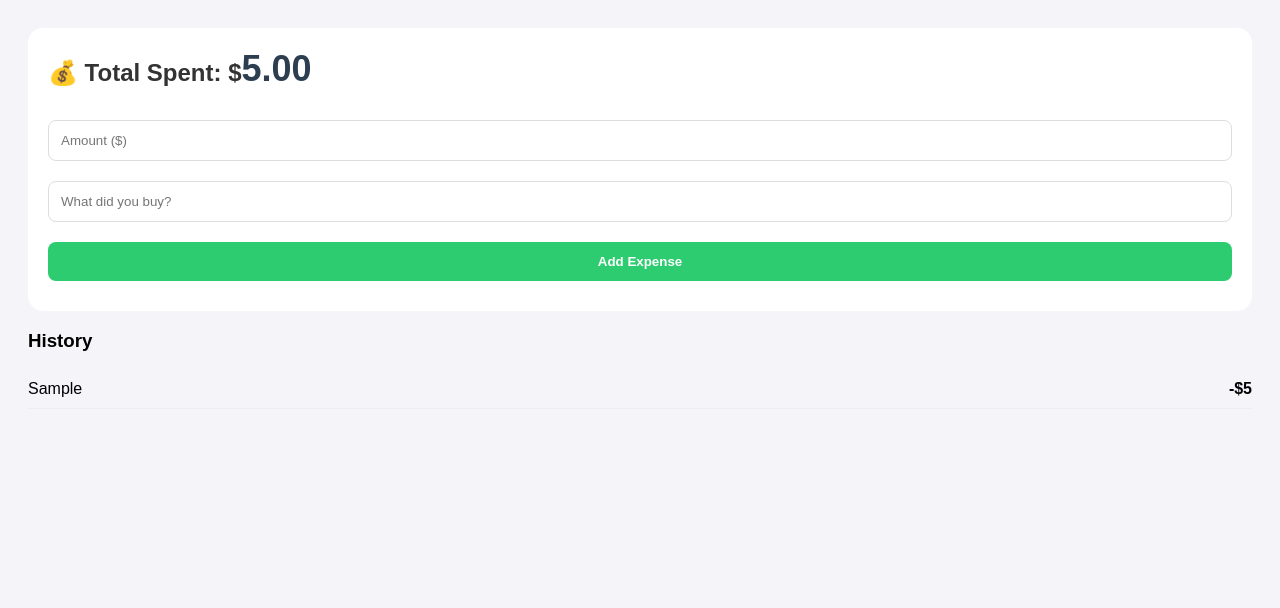
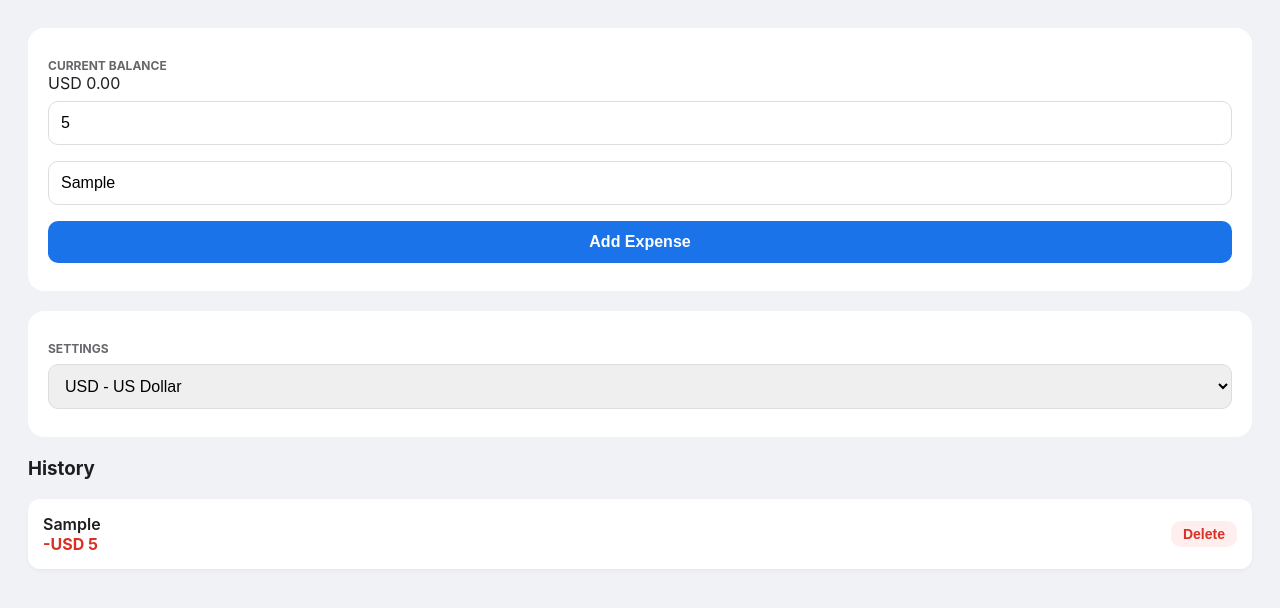
Before and after one commit to marvvhsc/dashboard, a plain HTML site: page index.html in a window 1280 px wide. Both pictures are taken after typing "5", "Sample" into the empty fields and a click on the button "Add Expense". Drawn offline with Linux system fonts and the light colour scheme.

Commit message:
Expenses v0.1.1

```diff
--- a/index.html
+++ b/index.html
@@ -3,57 +3,138 @@
 <head>
     <meta charset="UTF-8">
     <meta name="viewport" content="width=device-width, initial-scale=1.0">
-    <title>My Money</title>
+    <title>Dashboard</title>
     <link rel="manifest" href="manifest.json">
     <style>
-        body { font-family: sans-serif; background: #f4f4f9; padding: 20px; }
-        .card { background: white; padding: 20px; border-radius: 15px; shadow: 0 4px 6px rgba(0,0,0,0.1); }
-        h2 { margin-top: 0; color: #333; }
-        input, select, button { width: 100%; padding: 12px; margin: 10px 0; border: 1px solid #ddd; border-radius: 8px; box-sizing: border-box; }
-        button { background: #2ecc71; color: white; border: none; font-weight: bold; }
-        .entry { display: flex; justify-content: space-between; padding: 10px 0; border-bottom: 1px solid #eee; }
-        #total { font-size: 1.5em; font-weight: bold; color: #2c3e50; }
+        body { font-family: -apple-system, sans-serif; background: #f0f2f5; padding: 20px; color: #1c1e21; }
+        .card { background: white; padding: 20px; border-radius: 16px; shadow: 0 4px 12px rgba(0,0,0,0.08); margin-bottom: 20px; }
+        h2 { margin: 0 0 10px 0; font-size: 1.2rem; color: #65676b; }
+        select, input, button { width: 100%; padding: 12px; margin: 8px 0; border: 1px solid #ddd; border-radius: 10px; font-size: 16px; box-sizing: border-box; }
+        button { background: #1a73e8; color: white; border: none; font-weight: bold; transition: background 0.2s; }
+        button:active { background: #155cb0; }
+
+        .entry { display: flex; justify-content: space-between; align-items: center; background: white; padding: 15px; border-radius: 12px; margin-bottom: 8px; box-shadow: 0 2px 4px rgba(0,0,0,0.04); }
+        .entry-info { display: flex; flex-direction: column; }
+        .entry-desc { font-weight: 600; }
+        .entry-amt { color: #d93025; font-weight: bold; }
+
+        .delete-btn { width: auto; background: #ffeeee; color: #d93025; padding: 5px 12px; font-size: 14px; margin: 0; }
+
+        .currency-label { font-size: 12px; color: #65676b; font-weight: bold; margin-top: 10px; display: block; }
     </style>
 </head>
 <body>
+
     <div class="card">
-        <h2>💰 Total Spent: $<span id="total">0</span></h2>
-        <input type="number" id="amount" placeholder="Amount ($)" inputmode="decimal">
-        <input type="text" id="desc" placeholder="What did you buy?">
+        <span class="currency-label">CURRENT BALANCE</span>
+        <div id="total-display"><span id="symbol">USD</span> 0.00</div>
+
+        <input type="number" id="amount" placeholder="0.00" inputmode="decimal">
+        <input type="text" id="desc" placeholder="What was this for?">
         <button onclick="addEntry()">Add Expense</button>
+    </div>
+
+    <div class="card">
+        <label class="currency-label">SETTINGS</label>
+        <select id="currency-select" onchange="handleCurrencyChange()">
+            <option value="USD">USD - US Dollar</option>
+            <option value="AUD">AUD - Australian Dollar</option>
+            <option value="JPY">JPY - Japanese Yen</option>
+            <option value="CNY">CNY - Chinese Yuan</option>
+            <option value="HKD">HKD - Hong Kong Dollar</option>
+            <option value="MOP">MOP - Macanese Pataca</option>
+            <option value="SGD">SGD - Singapore Dollar</option>
+            <option value="MYR">MYR - Malaysian Ringgit</option>
+            <option value="IDR">IDR - Indonesian Rupiah</option>
+            <option value="THB">THB - Thai Baht</option>
+        </select>
     </div>
 
     <h3>History</h3>
     <div id="history"></div>
 
     <script>
+        // Load data or set defaults
         let expenses = JSON.parse(localStorage.getItem('expenses')) || [];
+        let currentCurrency = localStorage.getItem('currency') || 'USD';
+
+        // Set the dropdown to the saved currency on load
+        document.getElementById('currency-select').value = currentCurrency;
 
         function updateUI() {
             const list = document.getElementById('history');
-            const totalDisplay = document.getElementById('total');
+            const totalDisplay = document.getElementById('total-display');
+            const symbolDisplay = document.getElementById('symbol');
+
             list.innerHTML = '';
             let total = 0;
+            symbolDisplay.innerText = currentCurrency;
 
             expenses.forEach((item, index) => {
                 total += parseFloat(item.amount);
-                list.innerHTML += `<div class="entry"><span>${item.desc}</span> <b>-$${item.amount}</b></div>`;
+                list.innerHTML += `
+                    <div class="entry">
+                        <div class="entry-info">
+                            <span class="entry-desc">${item.desc}</span>
+                            <span class="entry-amt">-${currentCurrency} ${parseFloat(item.amount).toLocaleString()}</span>
+                        </div>
+                        <button class="delete-btn" onclick="deleteEntry(${index})">Delete</button>
+                    </div>`;
             });
-            totalDisplay.innerText = total.toFixed(2);
+
+            document.getElementById('total').innerHTML = total.toLocaleString(undefined, {minimumFractionDigits: 2});
+            // Re-update total display specifically
+            totalDisplay.innerHTML = `<span id="symbol">${currentCurrency}</span> ${total.toLocaleString(undefined, {minimumFractionDigits: 2})}`;
         }
 
         function addEntry() {
-            const amount = document.getElementById('amount').value;
-            const desc = document.getElementById('desc').value;
-            if (!amount || !desc) return;
+            const amountInput = document.getElementById('amount');
+            const descInput = document.getElementById('desc');
 
-            expenses.unshift({ amount, desc });
+            if (!amountInput.value || !descInput.value) return;
+
+            expenses.unshift({
+                amount: amountInput.value,
+                desc: descInput.value
+            });
+
+            saveAndRefresh();
+            amountInput.value = '';
+            descInput.value = '';
+        }
+
+        function deleteEntry(index) {
+            expenses.splice(index, 1);
+            saveAndRefresh();
+        }
+
+        function handleCurrencyChange() {
+            const newCurrency = document.getElementById('currency-select').value;
+
+            if (expenses.length > 0) {
+                const confirmClear = confirm("Changing currency will clear your current history to keep calculations accurate. Continue?");
+                if (confirmClear) {
+                    expenses = [];
+                    currentCurrency = newCurrency;
+                    saveAndRefresh();
+                } else {
+                    // Reset dropdown to previous value
+                    document.getElementById('currency-select').value = currentCurrency;
+                }
+            } else {
+                currentCurrency = newCurrency;
+                saveAndRefresh();
+            }
+        }
+
+        function saveAndRefresh() {
             localStorage.setItem('expenses', JSON.stringify(expenses));
+            localStorage.setItem('currency', currentCurrency);
             updateUI();
+        }
 
-            document.getElementById('amount').value = '';
-            document.getElementById('desc').value = '';
-        }
+        // Initial render
+        updateUI();
 
         // Register Service Worker for PWA
         if ('serviceWorker' in navigator) {
```
